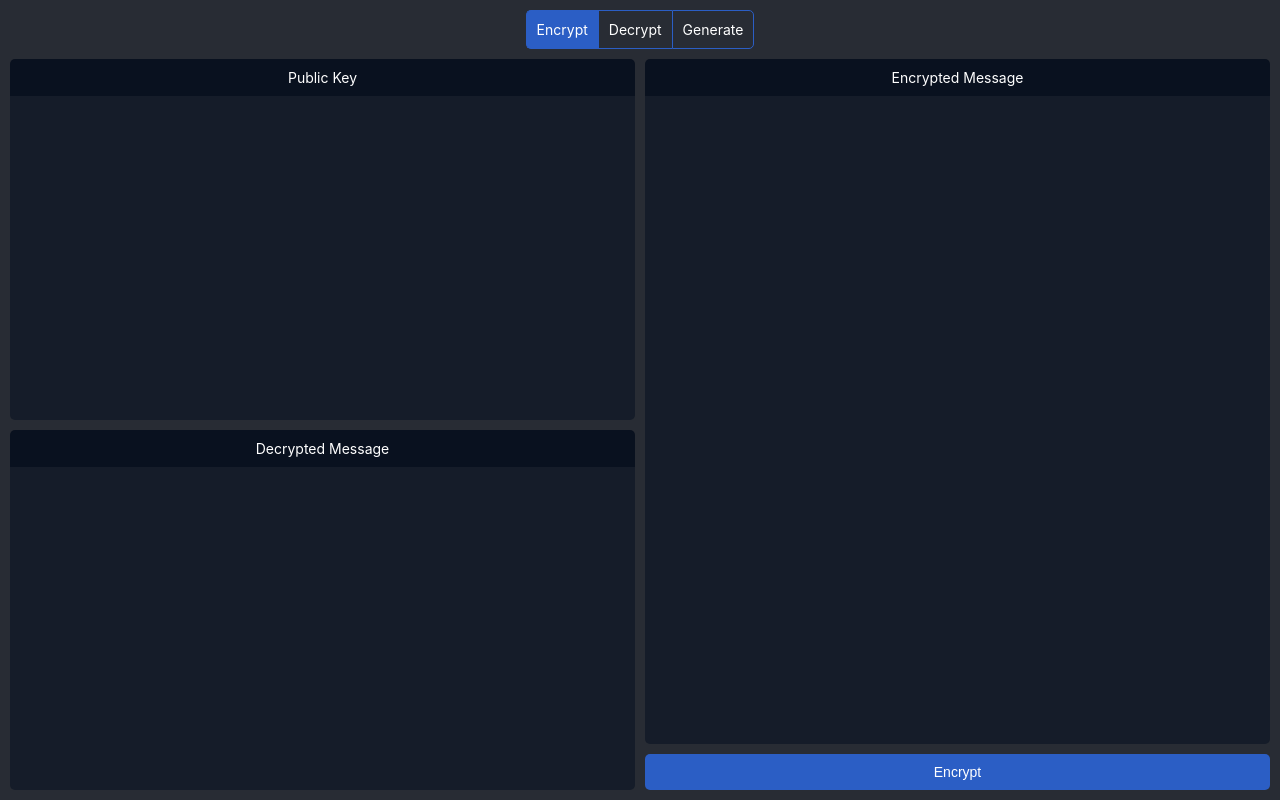
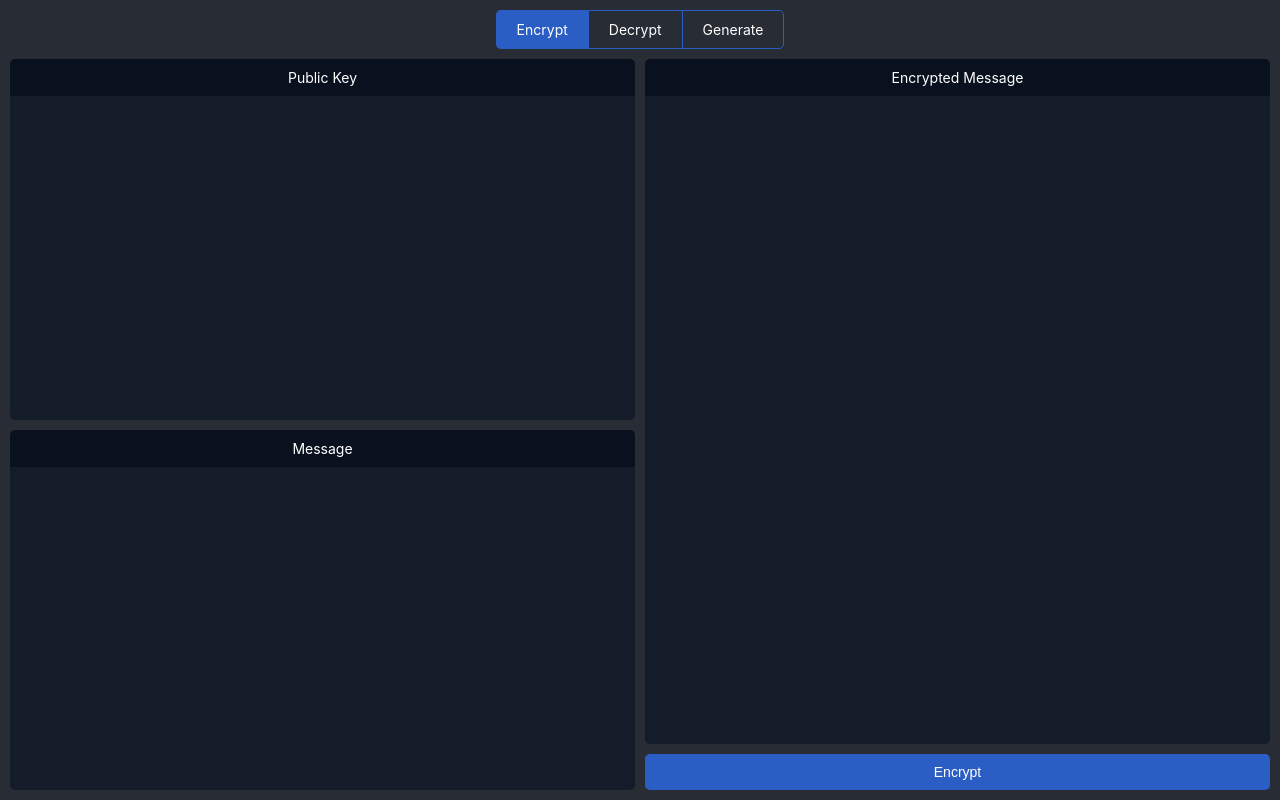
Before and after one commit to siwonia/pgp-generator, a React (Create React App) app: page / in a window 1280 px wide. Built offline with nearby package versions, Linux system fonts and the light colour scheme.

Commit message:
finished all views with passphrase

```diff
--- a/src/App.tsx
+++ b/src/App.tsx
@@ -75,7 +75,7 @@ const HeaderButton = styled.a<{ isSelected: boolean }>`
       background-color: #2b5ec5;
     `}
   color: #fff;
-  padding: 10px;
+  padding: 10px 20px;
   font-size: 14px;
   border-top: 1px solid #2b5ec5;
   border-bottom: 1px solid #2b5ec5;
--- a/src/DecryptView.tsx
+++ b/src/DecryptView.tsx
@@ -4,6 +4,8 @@ import Row from "./Row";
 import Column from "./Column";
 import Button from "./Button";
 import * as openpgp from "openpgp";
+
+const xPassphrase = "test";
 
 function DecryptView() {
   const privateKeyRef = useRef("");
--- a/src/EncryptView.tsx
+++ b/src/EncryptView.tsx
@@ -12,11 +12,23 @@ function EncryptView() {
   const [isLoading, setIsLoading] = useState(false);
 
   async function encryptMessage() {
+    if (isLoading) {
+      return;
+    }
+
     try {
       setIsLoading(true);
       const publicKeyResult = await openpgp.key.readArmored(
         publicKeyRef.current
       );
+
+      if (publicKeyResult.err || publicKeyResult.keys.length === 0) {
+        throw new Error("Public key missing or broken!");
+      }
+
+      if (!decrptedMessageRef.current) {
+        throw new Error("Missing message to enrypt");
+      }
 
       const encryptResult = await openpgp.encrypt({
         message: openpgp.message.fromText(decrptedMessageRef.current),
@@ -35,7 +47,7 @@ function EncryptView() {
     <Row>
       <Column>
         <TextArea title="Public Key" valueRef={publicKeyRef} />
-        <TextArea title="Decrypted Message" valueRef={decrptedMessageRef} />
+        <TextArea title="Message" valueRef={decrptedMessageRef} />
       </Column>
       <Column isLoading={isLoading}>
         <TextArea title="Encrypted Message" value={encryptedMessage} />
--- a/src/GenerateView.tsx
+++ b/src/GenerateView.tsx
@@ -18,6 +18,11 @@ function GenerateView() {
 
     try {
       setIsLoading(true);
+
+      if (!passphraseRef.current) {
+        throw new Error("Missing passphrase!");
+      }
+
       const generateKeyResult = await openpgp.generateKey({
         userIds: [{}],
         passphrase: passphraseRef.current
```
